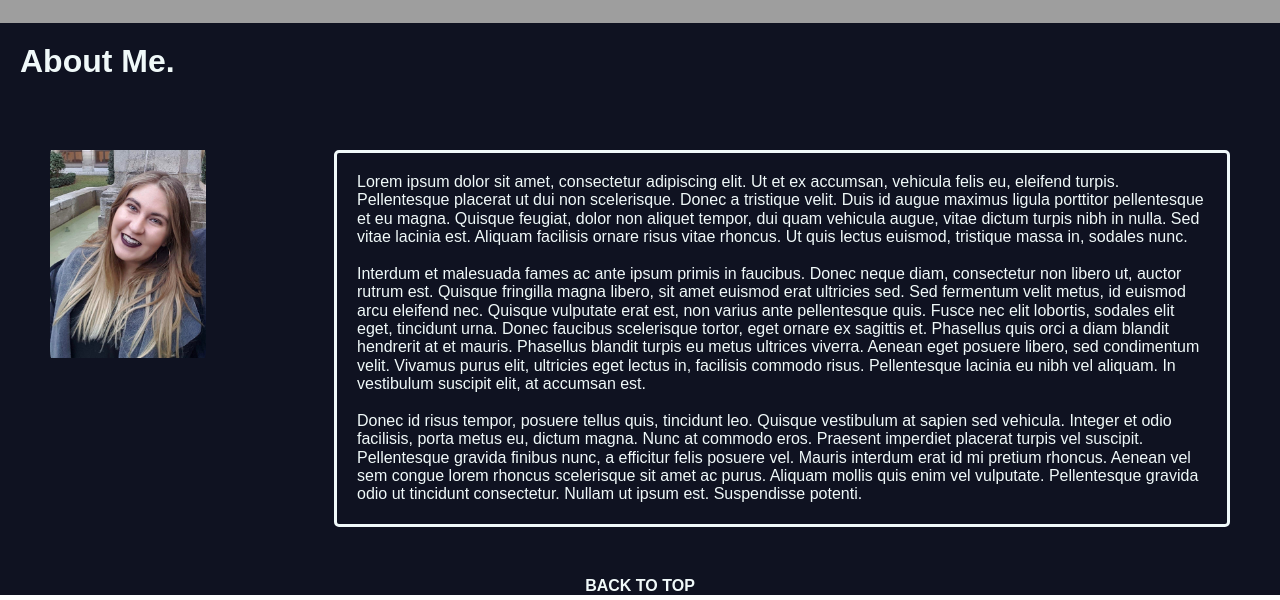
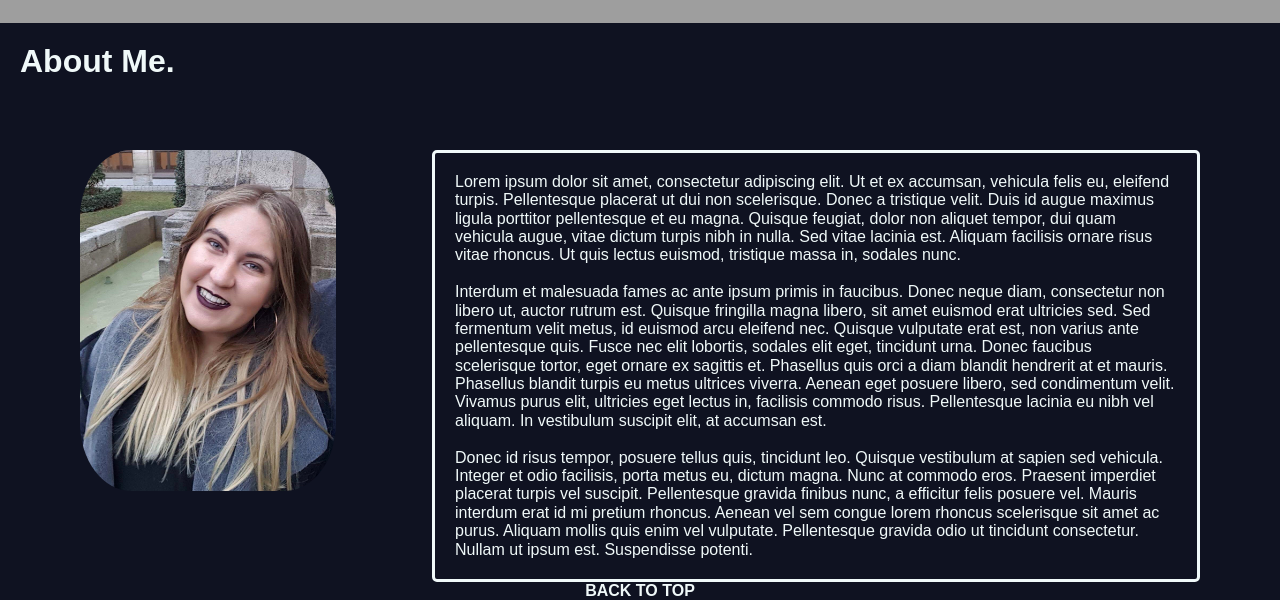
Before and after one commit to isabellaaston/Portfolio, a plain HTML site: page portfolio.html in a window 1280 px wide. Shown: the part 777-1377 px from the top of the page. Drawn offline with Linux system fonts and the light colour scheme; grey boxes are pictures that could not be loaded.

Commit message:
fixed image and text line up

```diff
--- a/style.css
+++ b/style.css
@@ -73,7 +73,8 @@ h1{
 .about-me img{
 	width: 20vw;
 	display: inline;
-	padding: 50px;
+	margin-top: 50px;
+	margin-left: 80px;
 	border-radius: 20%;
 	float: left;
 }
@@ -82,10 +83,11 @@ h1{
 	border-style: solid;
 	border-radius: 5px;
 	border-color: #F0F9F9;
-	margin: 50px;
+	margin-top: 50px;
+	margin-right: 80px;
 	padding: 20px;
 	float: right;
-	width: 70vw;
+	width: 60vw;
 }
 p{
 	margin: 0;
```
